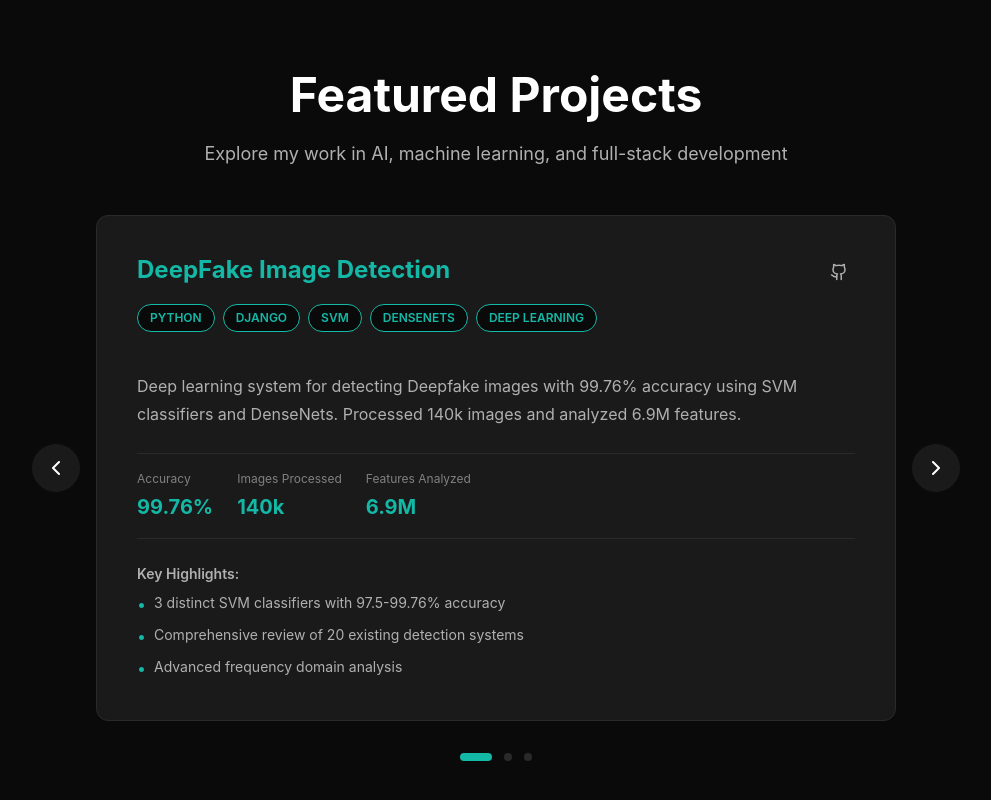
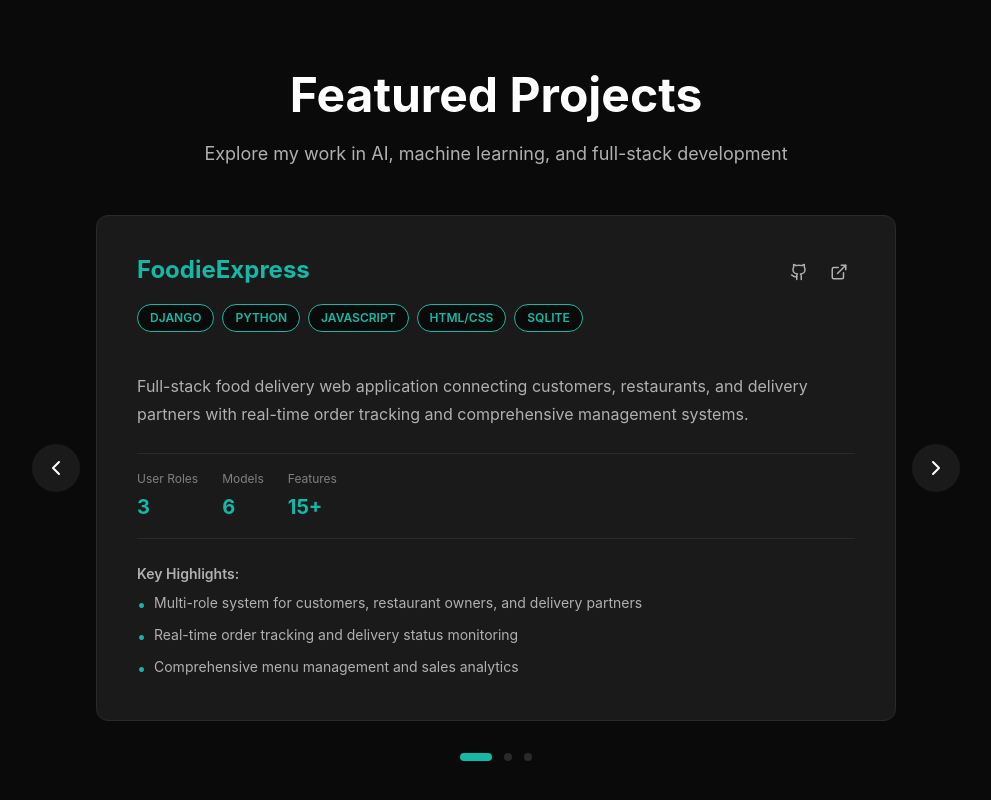
Before and after one commit to anandita-3217/anandita-dakshayani, a React (Vite) app: page / in a window 1280 px wide. Shown: the part 830-1630 px from the top of the page, without its empty margins (144-1135 px from the left). Built offline with nearby package versions, Linux system fonts and the light colour scheme.

Commit message:
added projects.json for better scalbility later

```diff
--- /dev/null
+++ b/public/assets/projects.json
@@ -0,0 +1,58 @@
+{
+  "projects": [
+    {
+      "id": 1,
+      "title": "FoodieExpress",
+      "description": "Full-stack food delivery web application connecting customers, restaurants, and delivery partners with real-time order tracking and comprehensive management systems.",
+      "tags": ["Django", "Python", "JavaScript", "HTML/CSS", "SQLite"],
+      "githubUrl": "https://github.com/anandita-3217/FoodieExpress",
+      "liveUrl": "https://youtu.be/cBefQyBQnOw",
+      "metrics": [
+        { "label": "User Roles", "value": "3" },
+        { "label": "Models", "value": "6" },
+        { "label": "Features", "value": "15+" }
+      ],
+      "highlights": [
+        "Multi-role system for customers, restaurant owners, and delivery partners",
+        "Real-time order tracking and delivery status monitoring",
+        "Comprehensive menu management and sales analytics"
+      ]
+    },
+    {
+      "id": 2,
+      "title": "DeepFake Image Detection",
+      "description": "Deep learning system for detecting Deepfake images with 99.76% accuracy using SVM classifiers and DenseNets. Processed 140k images and analyzed 6.9M features.",
+      "tags": ["Python", "Django", "SVM", "DenseNets", "Deep Learning"],
+      "githubUrl": "https://github.com/anandita-3217/DeepFakeDetectionProject/",
+      "liveUrl": null,
+      "metrics": [
+        { "label": "Accuracy", "value": "99.76%" },
+        { "label": "Images Processed", "value": "140k" },
+        { "label": "Features Analyzed", "value": "6.9M" }
+      ],
+      "highlights": [
+        "3 distinct SVM classifiers with 97.5-99.76% accuracy",
+        "Comprehensive review of 20 existing detection systems",
+        "Advanced frequency domain analysis and data normalization"
+      ]
+    },
+    {
+      "id": 3,
+      "title": "FlashLearn (Flashcard App)",
+      "description": "Interactive flashcard application built with Python and Kivy, managing up to 150 flashcards with dynamic quiz features across three difficulty levels.",
+      "tags": ["Python", "Pytest", "Kivy", "GUI Design"],
+      "githubUrl": "https://github.com/anandita-3217/FlashcardApp_with_Kivy",
+      "liveUrl": "https://youtu.be/TODGAKPxzUs",
+      "metrics": [
+        { "label": "Flashcards", "value": "150+" },
+        { "label": "Difficulty Levels", "value": "3" },
+        { "label": "Quiz Questions", "value": "5-15" }
+      ],
+      "highlights": [
+        "JSON-based deck upload for seamless management",
+        "Optimized scrollable views for 25+ cards",
+        "Dynamic quiz system with adaptive difficulty"
+      ]
+    }
+  ]
+}
--- a/src/components/Hero.jsx
+++ b/src/components/Hero.jsx
@@ -105,34 +105,8 @@ function Hero() {
               Get in Touch
             </Button>
           </HStack>
-
-          {/* Optional: Scroll indicator */}
-          <Box
-            pt={16}
-            opacity={0.6}
-            animation="bounce 2s infinite"
-          >
-            <Text fontSize="sm" color="#b0b0b0">
-              ↓
-            </Text>
-          </Box>
         </VStack>
       </Container>
-
-      {/* CSS for scroll animation */}
-      <style jsx>{`
-        @keyframes bounce {
-          0%, 20%, 50%, 80%, 100% {
-            transform: translateY(0);
-          }
-          40% {
-            transform: translateY(-10px);
-          }
-          60% {
-            transform: translateY(-5px);
-          }
-        }
-      `}</style>
     </Box>
   );
 }
--- a/src/components/ProjectCarousel.jsx
+++ b/src/components/ProjectCarousel.jsx
@@ -1,4 +1,4 @@
-import React, { useState } from 'react';
+import React, { useState, useEffect } from 'react';
 import {
   Box,
   Container,
@@ -15,66 +15,29 @@ import {
 } from '@chakra-ui/react';
 import { ChevronLeft, ChevronRight, ExternalLink, Github } from 'lucide-react';
 
-const projects = [
-  {
-    id: 1,
-    title: "DeepFake Image Detection",
-    description: "Deep learning system for detecting Deepfake images with 99.76% accuracy using SVM classifiers and DenseNets. Processed 140k images and analyzed 6.9M features.",
-    tags: ["Python", "Django", "SVM", "DenseNets", "Deep Learning"],
-    githubUrl: "https://github.com/anandita-3217/DeepFakeDetectionProject",
-    liveUrl: null,
-    metrics: [
-      { label: "Accuracy", value: "99.76%" },
-      { label: "Images Processed", value: "140k" },
-      { label: "Features Analyzed", value: "6.9M" }
-    ],
-    highlights: [
-      "3 distinct SVM classifiers with 97.5-99.76% accuracy",
-      "Comprehensive review of 20 existing detection systems",
-      "Advanced frequency domain analysis"
-    ]
-  },
-  {
-    id: 2,
-    title: "FlashLearn (Flashcard App)",
-    description: "Interactive flashcard application built with Python and Kivy, managing up to 150 flashcards with dynamic quiz features across three difficulty levels.",
-    tags: ["Python", "Pytest", "Kivy", "GUI Design"],
-    githubUrl: "https://github.com/anandita-3217/FlashcardApp_with_Kivy",
-    liveUrl: null,
-    metrics: [
-      { label: "Flashcards", value: "150+" },
-      { label: "Difficulty Levels", value: "3" },
-      { label: "Quiz Questions", value: "5-15" }
-    ],
-    highlights: [
-      "JSON-based deck upload for seamless management",
-      "Optimized scrollable views for 25+ cards",
-      "Dynamic quiz system with adaptive difficulty"
-    ]
-  },
-  {
-    id: 3,
-    title: "FoodieExpress",
-    description: "Full-stack food delivery web application connecting customers, restaurants, and delivery partners with real-time order tracking and comprehensive management systems.",
-    tags: ["Python", "Django", "JavaScript", "WebApp"],
-    githubUrl: "https://github.com/anandita-3217/FoodieExpress",
-    liveUrl: null,
-    metrics: [
-      { "label": "User Roles", "value": "3" },
-      { "label": "Models", "value": "6" },
-    ],
-    highlights: [
-      "Multi-role system for customers, restaurant owners, and delivery partners",
-      "Real-time order tracking and delivery status monitoring",
-      "Comprehensive menu management and sales analytics",
-      "Route optimization suggestions for delivery partners"
-    ]
-  }
-];
-
 function ProjectCarousel() {
   const [currentIndex, setCurrentIndex] = useState(0);
+  const [projects, setProjects] = useState([]);
+  const [achievements, setAchievements] = useState([]);
+  const [loading, setLoading] = useState(true);
+  const [direction, setDirection] = useState(0);
+  const [isAnimating, setIsAnimating] = useState(false);
   const isMobile = useBreakpointValue({ base: true, md: false });
+
+  useEffect(() => {
+    // Load projects from JSON file
+    fetch('/assets/projects.json')
+      .then(response => response.json())
+      .then(data => {
+        setProjects(data.projects);
+        setAchievements(data.achievements);
+        setLoading(false);
+      })
+      .catch(error => {
+        console.error('Error loading projects:', error);
+        setLoading(false);
+      });
+  }, []);
 
   const nextProject = () => {
     setCurrentIndex((prev) => (prev + 1) % projects.length);
@@ -83,6 +46,26 @@ function ProjectCarousel() {
   const prevProject = () => {
     setCurrentIndex((prev) => (prev - 1 + projects.length) % projects.length);
   };
+
+  if (loading) {
+    return (
+      <Box
+        bg="#0a0a0a"
+        color="white"
+        py={{ base: 16, md: 24 }}
+        minH="100vh"
+        display="flex"
+        alignItems="center"
+        justifyContent="center"
+      >
+        <Spinner size="xl" color="#14b8a6" />
+      </Box>
+    );
+  }
+
+  if (projects.length === 0) {
+    return null;
+  }
 
   const currentProject = projects[currentIndex];
 
```
